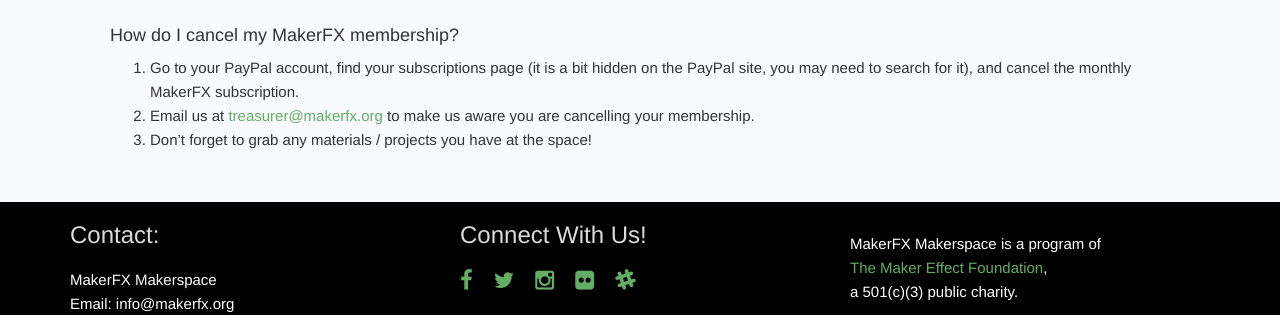
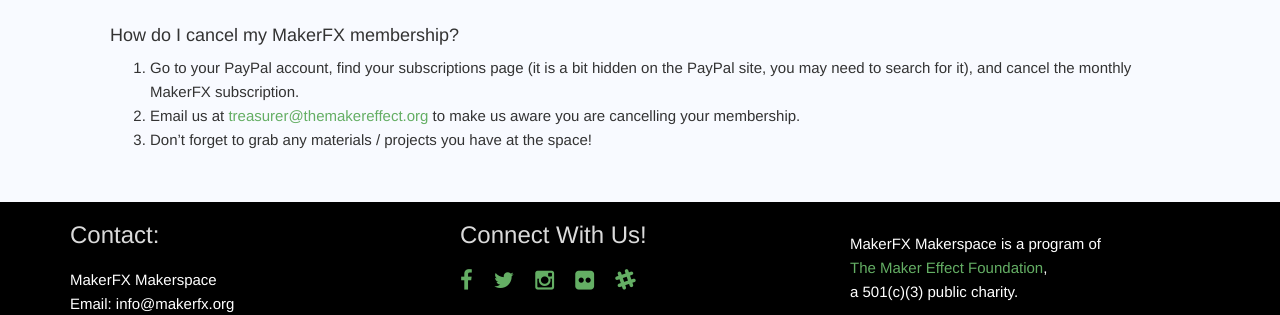
Before and after one commit to makerfx/makerfx.org, a Jekyll site: the page built from membership.md, in a window 1280 px wide and 900 px high, scrolled down 2491 px. Shown: the part 486-801 px from the top of the window. Built offline with Jekyll 4.4.1, drawn with Linux system fonts in a browser that asks for light colours; part of the change alters nothing that is shown.

Commit message:
Fixing treasurer email

```diff
--- a/membership.md
+++ b/membership.md
@@ -127,5 +127,5 @@ Absolutely! Email us at <info@makerfx.org> to request an invite to our Slack wor
 <br><br>
 #### How do I cancel my MakerFX membership?
 1. Go to your PayPal account, find your subscriptions page (it is a bit hidden on the PayPal site, you may need to search for it), and cancel the monthly MakerFX subscription.
-2. Email us at <treasurer@makerfx.org> to make us aware you are cancelling your membership.
+2. Email us at <treasurer@themakereffect.org> to make us aware you are cancelling your membership.
 3. Don't forget to grab any materials / projects you have at the space!
```
